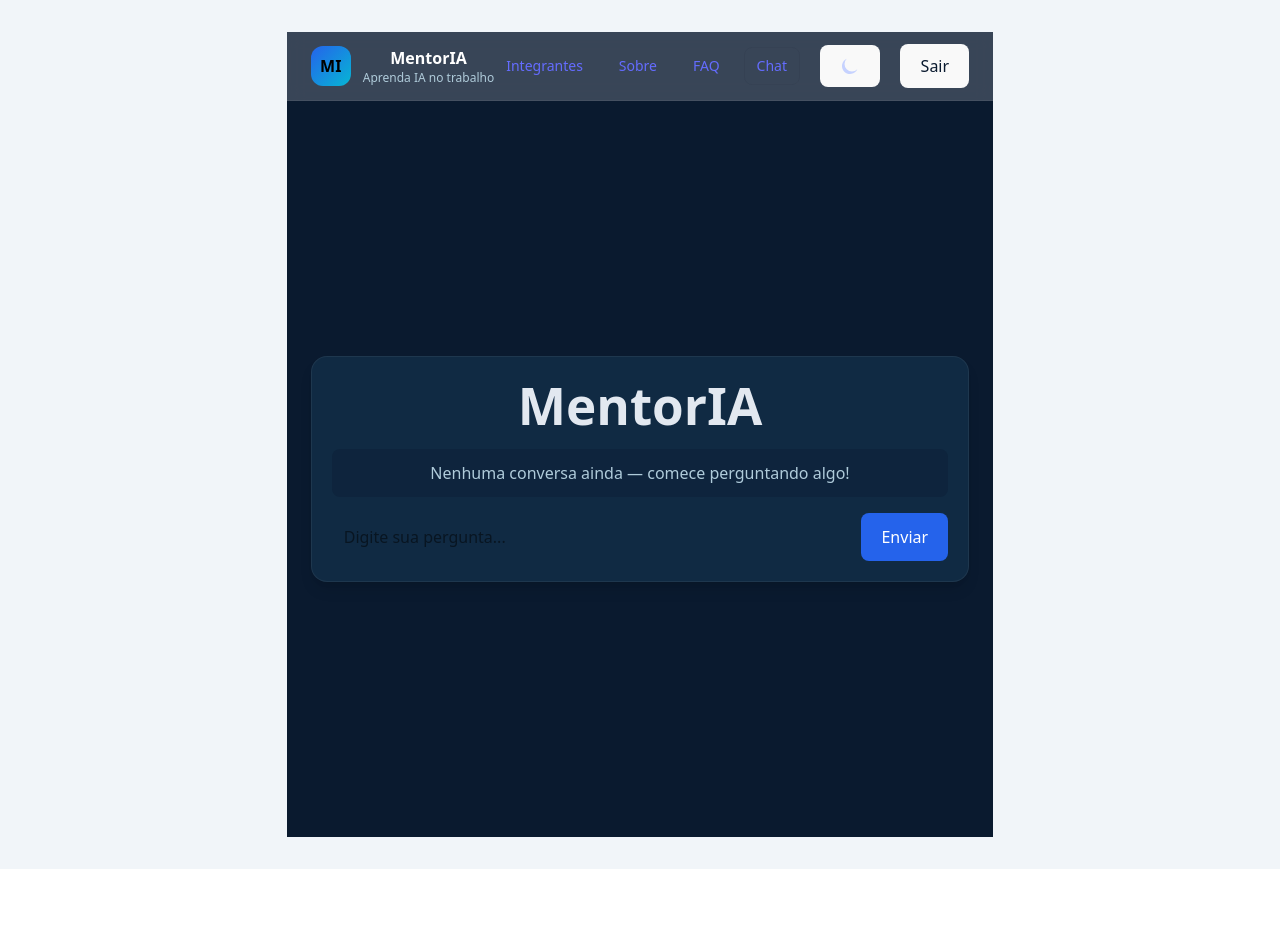
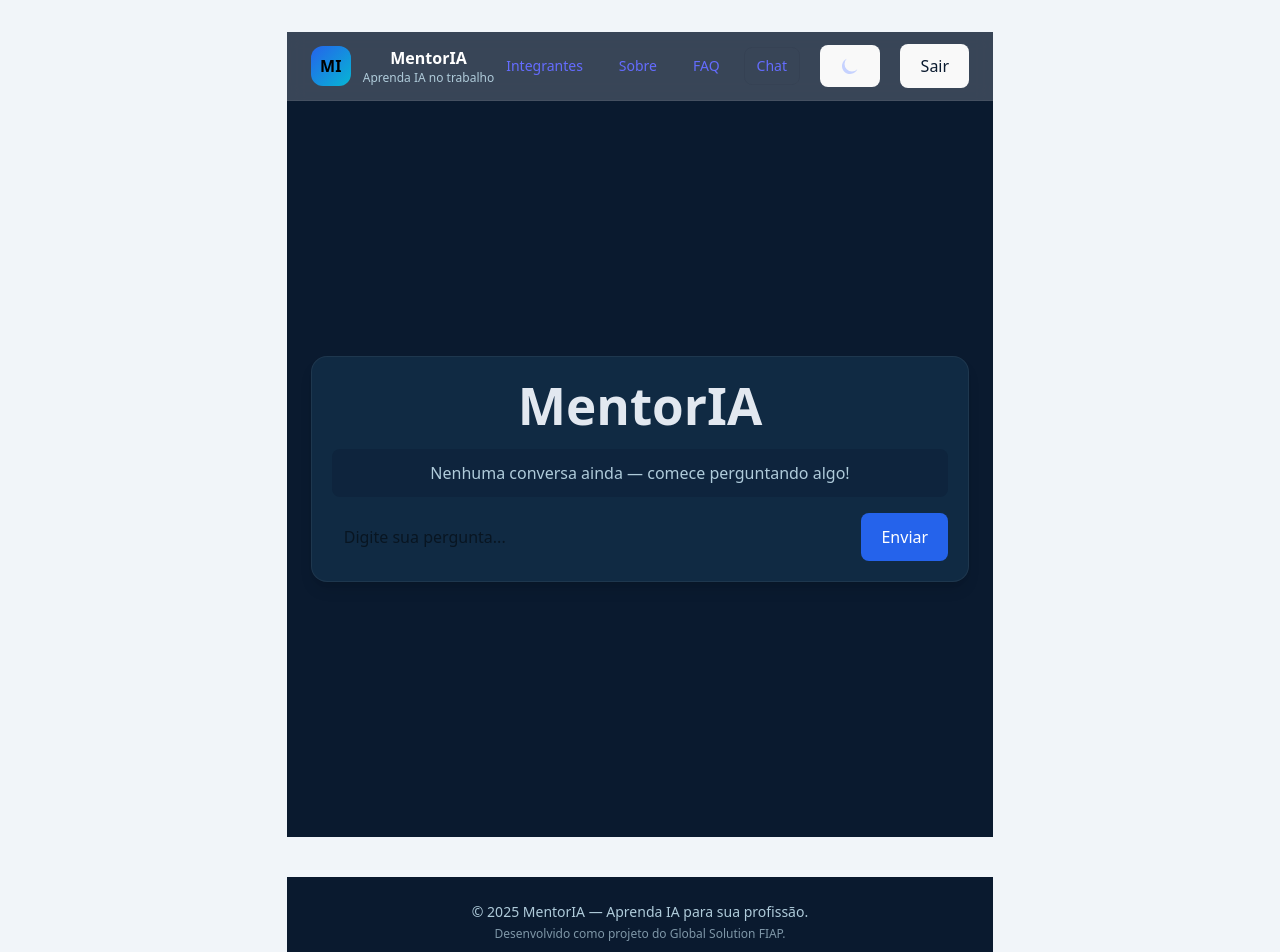
Before and after one commit to ELOITHealth/MentorIA.GS, a React (Vite) app: page /chat in a window 1280 px wide. Shown: the top 952 px of the page. Before the commit the page ends 869 px from the top, so only its background shows below. Built offline with nearby package versions, Linux system fonts and the light colour scheme.

Commit message:
adição do footer

```diff
--- a/src/App.tsx
+++ b/src/App.tsx
@@ -12,6 +12,7 @@ import Register from "./pages/Register";
 import Integrantes from "./pages/Integrantes";
 import About from "./pages/About";
 import FAQ from "./pages/FAQ";
+import Footer from "./components/Footer";
 
 function App() {
   return (
@@ -32,6 +33,7 @@ function App() {
         <Route path="/feedback" element={<Feedback />} />
         <Route path="/chat" element={<Chat />} />
       </Routes>
+      <Footer/>
     </BrowserRouter>
   );
 }
--- /dev/null
+++ b/src/components/Footer.tsx
@@ -0,0 +1,8 @@
+export default function Footer() {
+  return (
+    <footer className="mt-10 py-6 text-center text-[#AFCBDA] bg-[#0A1A2F] border-t border-white/10">
+      <p className="text-sm">© 2025 MentorIA — Aprenda IA para sua profissão.</p>
+      <p className="text-xs opacity-70 mt-1">Desenvolvido como projeto do Global Solution FIAP.</p>
+    </footer>
+);
+}
```
